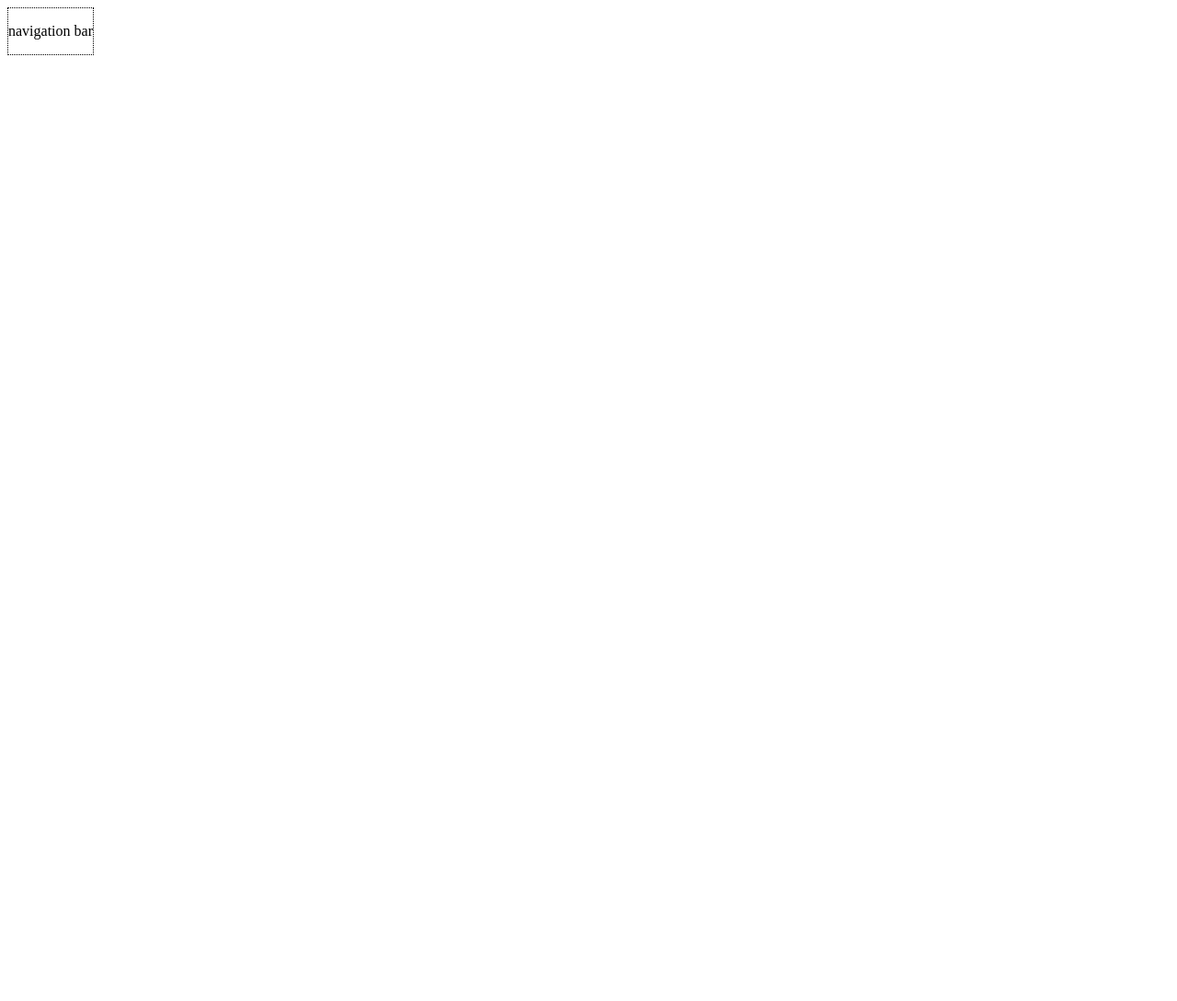
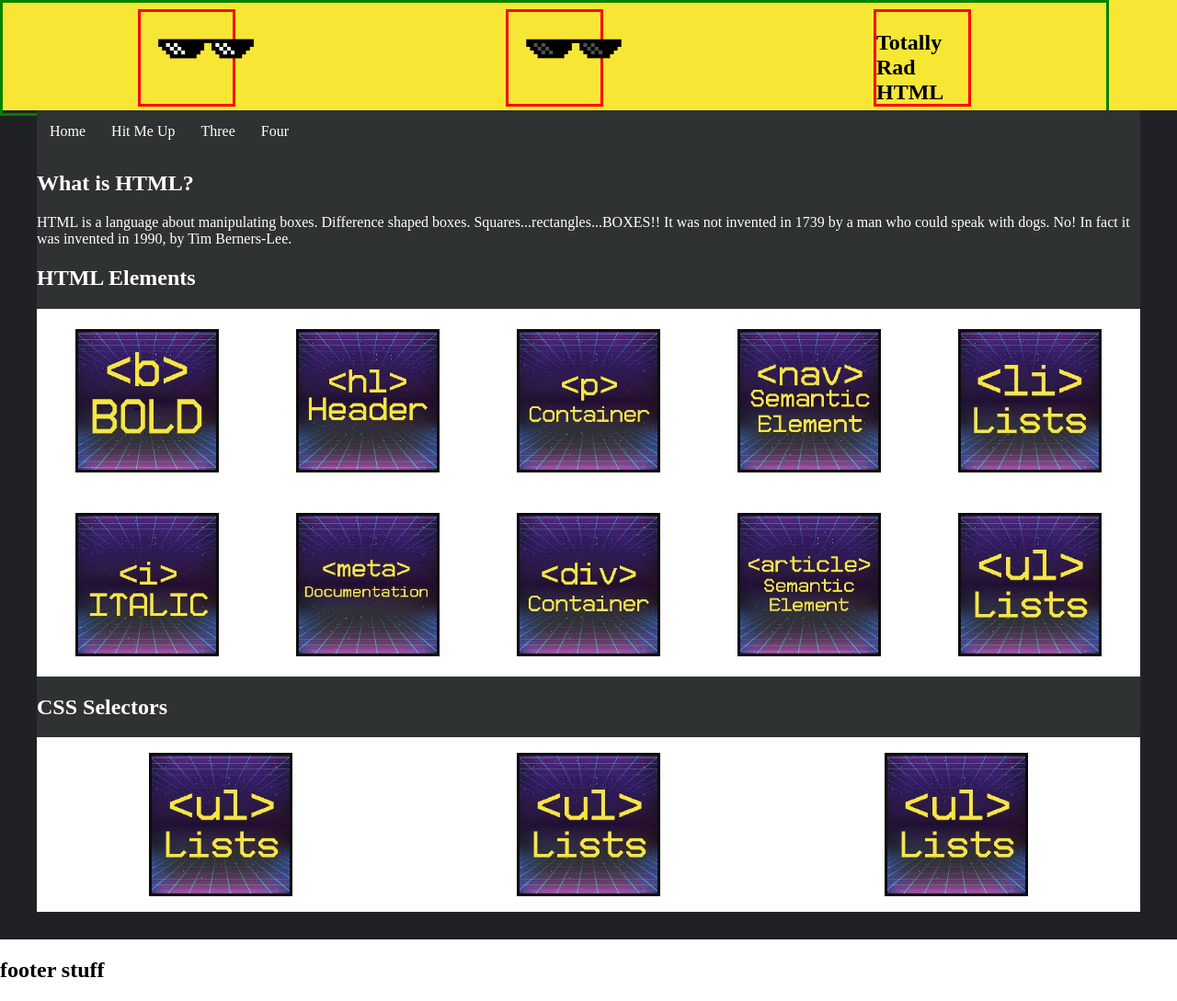
Before and after one commit to tiktakao/HTMLmidterm, a plain HTML site: page index.html in a window 1280 px wide. Shown: the whole page at 92% size. Before the commit the page ends 800 px from the top, so only its background shows below. Drawn offline with Linux system fonts and the light colour scheme.

Commit message:
Still working on index

```diff
--- a/index.html
+++ b/index.html
@@ -1,5 +1,5 @@
 <!DOCTYPE html>
-<html>
+<html lang="en">
 <head>
     <title>
         Matthew's Totally Rad HTML Page
@@ -9,18 +9,61 @@
 </head>
 <body>
     <header>
-<!--Header section needs clickable link to index.-->
+        <section class="logo-container">
+            <div class="logo-item"><img src="glassesShing.png" /></div>
+            <div class="logo-item"><a href="index.html"><img src="sunglasses.png" class="glasses"/></a></div>
+            <div class="logo-item"><h1>Totally Rad HTML</h1></div>
+        </section>
     </header>
 
     <nav>
-<!--navigation as a sidebar? create float-->
-    <p>navigation bar</p>
+        <ul>
+            <li><a href="#">Home</a></li>
+            <li><a href="mailto:mtballogdajan@my.ccri.edu">Hit Me Up</a></li>
+            <li><a href="#">Three</a></li>
+            <li><a href="#">Four</a></li>
+        </ul>
+
+
+
     </nav>
+
+    <article>
+        <section>
+            <h2>What is HTML?</h2>
+            <p>HTML is a language about manipulating boxes. Difference shaped boxes. Squares...rectangles...BOXES!!
+            It was not invented in 1739 by a man who could speak with dogs. No! In fact it was invented in 1990, by Tim
+            Berners-Lee.</p>
+        </section>
+        <h2>HTML Elements</h2>
+        <section class="flexbox-container">
+            <div class="flexbox-item container-1"></div>
+            <div class="flexbox-item container-2"></div>
+            <div class="flexbox-item container-3"></div>
+            <div class="flexbox-item container-4"></div>
+            <div class="flexbox-item container-5"></div>
+            <div class="flexbox-item container-6"></div>
+            <div class="flexbox-item container-7"></div>
+            <div class="flexbox-item container-8"></div>
+            <div class="flexbox-item container-9"></div>
+            <div class="flexbox-item container-10"></div>
+        </section>
+
+        <h2>CSS Selectors</h2>
+        <section class="flexbox-container-2">
+            <div class="flexbox-item container-11"></div>
+            <div class="flexbox-item container-12"></div>
+            <div class="flexbox-item container-13"></div>
+
+        </section>
+
+
+    </article>
 
 
 
 <footer>
-<!--footer area. also links? contact us? -->
+    <section><h1>footer stuff</h1></section>
 </footer>
 
 </body>
--- a/style.css
+++ b/style.css
@@ -1,6 +1,197 @@
+html, body{
+    height: 100vh;
+}
+
+body{
+    background-color: #202124;
+    /*box-sizing: border-box;*/
+    align-items: center;
+    margin: 0;
+    display: flex;
+    flex-direction: column;
+}
+
+header{
+
+    height: 120px;
+    width: 100%;
+    background-color: #F7E734;
+}
+
+.logo-container{
+    display: flex;
+    flex-direction: row;
+    justify-content: space-around;
+    align-items: center;
+    width: 1200px;
+    height: 120px;
+
+    border-style: solid;
+    border-color: green;
+}
+
+.logo-item{
+    height: 100px;
+    width: 100px;
+    border-style: solid;
+    border-color: red;
+}
+
+
+.logo-container img{
+    height: 80px;
+}
+
+.glasses:hover{
+    opacity: 0;
+}
+
 nav{
-    border-style: dotted;
-    border-width: thin;
-    border-color: black;
+    display: flex;
+    justify-content: center;
+    align-items: center;
+}
+
+nav ul{
+    list-style-type: none;
+    width: 1200px;
+    background-color: #2E3233;
+    overflow: hidden;
+    padding: 0;
+    margin: 0;
+}
+
+nav li{
     float: left;
 }
+
+nav li a{
+    text-decoration: none;
+    color: white;
+    display: block;
+    padding: 14px;
+
+}
+
+nav li:hover{
+    background-color: #202124;
+}
+
+article{
+    color: white;
+    background-color: #2E3233;
+    width: 1200px;
+    flex-grow: 1;
+    flex-shrink: 0;
+    flex-basis: auto;
+}
+
+.flexbox-container{
+    display: flex;
+    flex-wrap: wrap;
+    flex-direction: column;
+    overflow: auto;
+    height: 400px;
+    width: 1200px;
+    background-color: white;
+    justify-content: space-around;
+    align-items: center;
+}
+
+.flexbox-container-2{
+    display: flex;
+    flex-wrap: wrap;
+    flex-direction: column;
+    overflow: auto;
+    height: 190px;
+    width: 1200px;
+    background: white;
+    justify-content: space-around;
+    align-items: center;
+}
+
+.flexbox-item{
+    height: 150px;
+    width: 150px;
+    min-width: 10px;
+    border-style: solid;
+    border-color: black;
+    opacity: .95;
+}
+
+.flexbox-item:hover{
+    opacity: 1;
+    transform: scale(1.2);
+    transition: transform 0.2s ease-in-out 0s;
+}
+
+    .container-1{
+        background-image: url('dirImg/Bold.jpg');
+        background-size: cover;
+    }
+
+    .container-2{
+        background-image: url('dirImg/italic.jpg');
+        background-size: cover;
+    }
+
+    .container-3{
+        background-image: url('dirImg/header.jpg');
+        background-size: cover;
+    }
+
+    .container-4{
+        background-image: url('dirImg/meta.jpg');
+        background-size: cover;
+    }
+
+    .container-5{
+        background-image: url('dirImg/pContainer.jpg');
+        background-size: cover;
+    }
+
+    .container-6{
+        background-image: url('dirImg/divContainer.jpg');
+        background-size: cover;
+    }
+
+    .container-7{
+        background-image: url('dirImg/nav.jpg');
+        background-size: cover;
+    }
+
+    .container-8{
+        background-image: url('dirImg/article.jpg');
+        background-size: cover;
+    }
+
+    .container-9{
+        background-image: url('dirImg/liLists.jpg');
+        background-size: cover;
+    }
+
+    .container-10{
+        background-image: url('dirImg/ulLists.jpg');
+        background-size: cover;
+    }
+
+    .container-11{
+        background-image: url('dirImg/ulLists.jpg');
+        background-size: cover;
+    }
+
+    .container-12{
+        background-image: url('dirImg/ulLists.jpg');
+        background-size: cover;
+    }
+
+    .container-13{
+        background-image: url('dirImg/ulLists.jpg');
+        background-size: cover;
+    }
+
+footer{
+    background-color: white;
+    width: 100%;
+    margin-top: 30px;
+}
```
Also changed, not shown: dirImg/Bold.jpg (added), dirImg/article.jpg (added), dirImg/divContainer.jpg (added), dirImg/header.jpg (added), dirImg/italic.jpg (added), dirImg/liLists.jpg (added), dirImg/meta.jpg (added), dirImg/nav.jpg (added), dirImg/pContainer.jpg (added), dirImg/ulLists.jpg (added), glassesShing.png (added), sunglasses.png (added).
